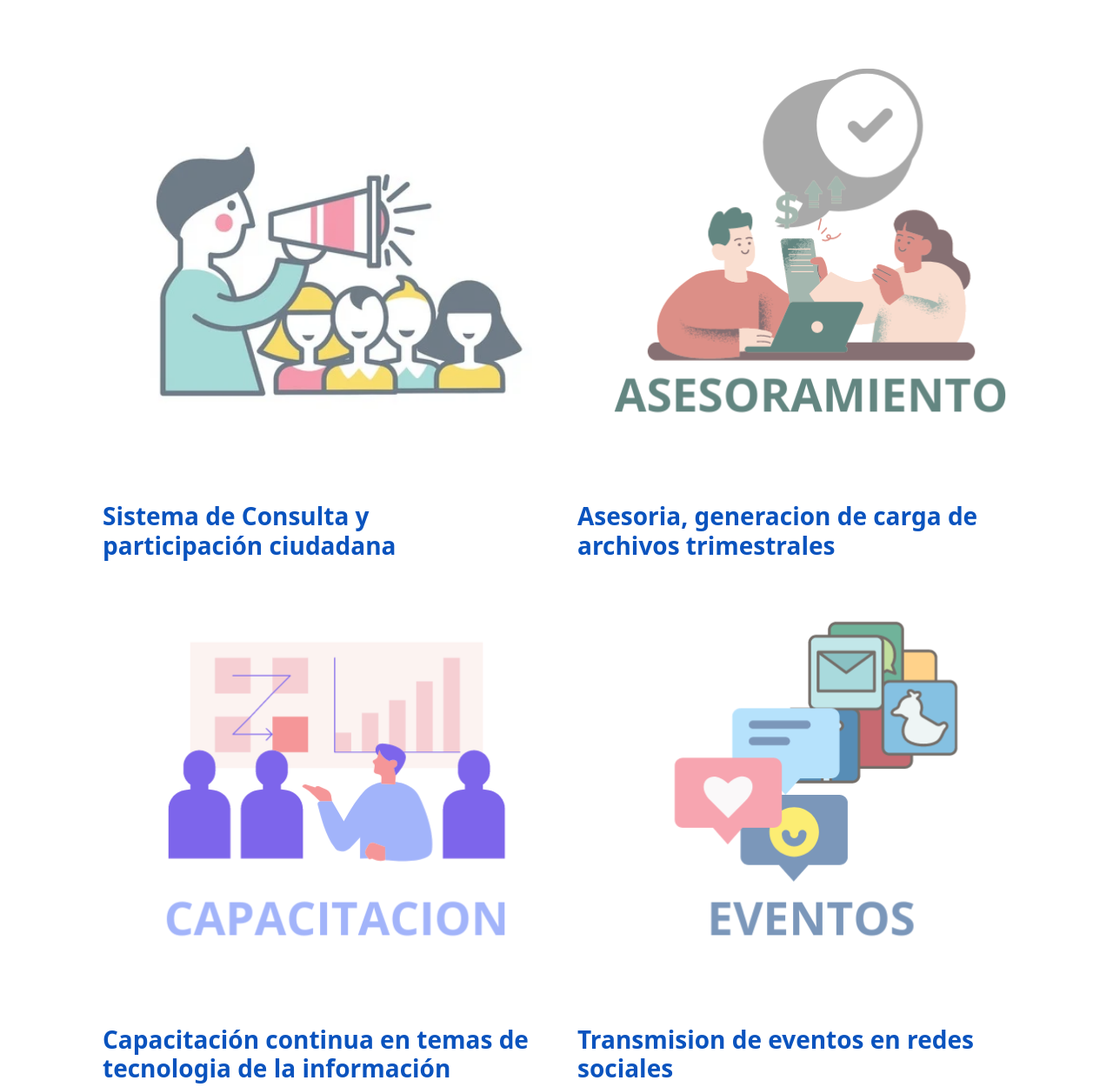
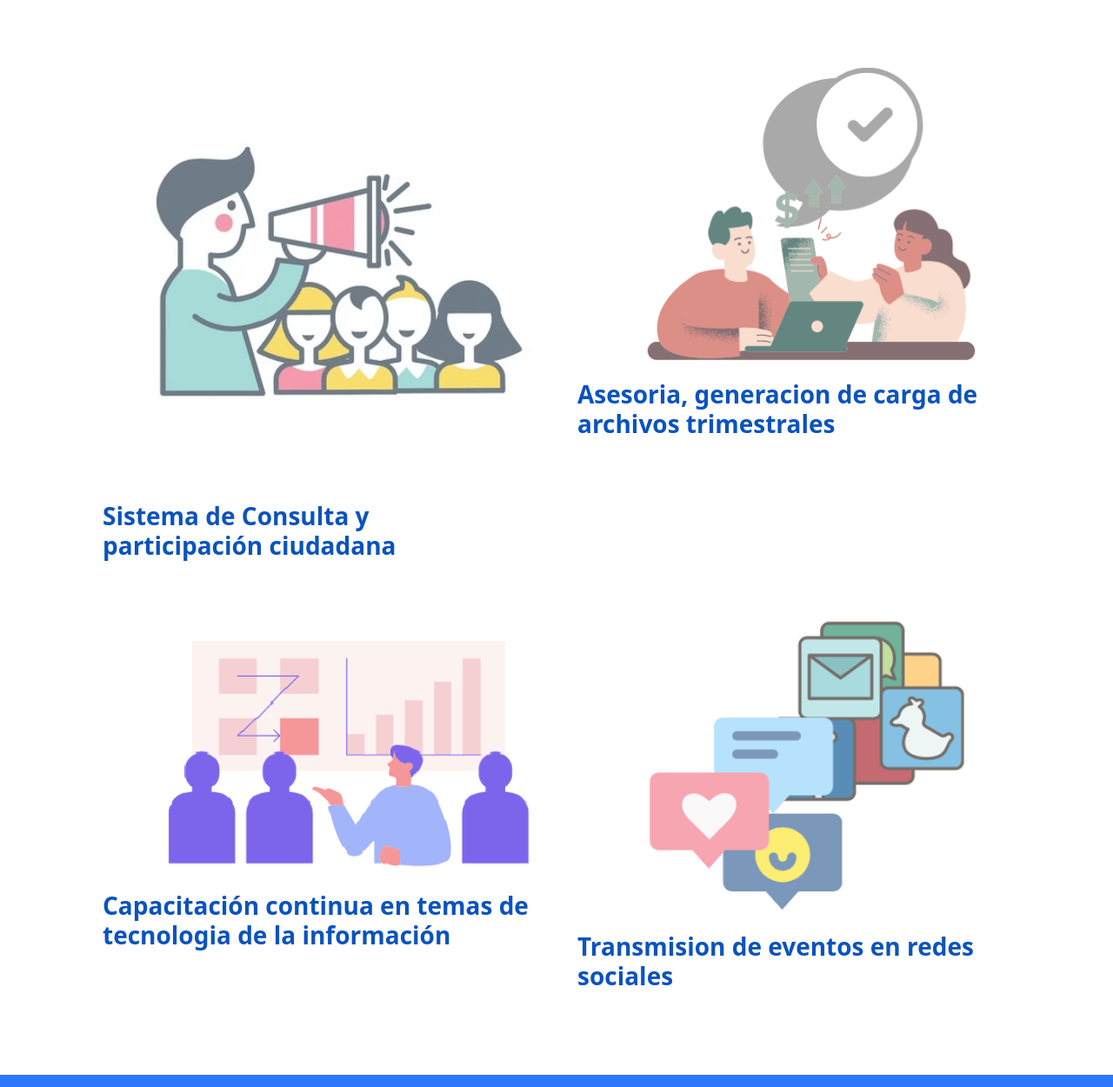
Before and after one commit to Egdfc/JRPCONSULTING-PAGE, a website: page dist/faq.html in a window 1280 px wide. Shown: the part 749-1999 px from the top of the page at 87% size. Drawn offline with nearby package versions, Linux system fonts and the light colour scheme.

Commit message:
Update faq.html

```diff
--- a/dist/faq.html
+++ b/dist/faq.html
@@ -67,20 +67,20 @@
                         </div>
                         <div class="col-lg-6">
                             <div class="position-relative">
-                                <img class="img-fluid rounded-3 mb-3" src="Images/asesoramiento.png" height="800px" width="800px"/>
+                                <img class="img-fluid rounded-3 mb-3" src="Images/asesoramientojp.png" height="800px" width="800px"/>
                                 <a class="h3 fw-bolder text-decoration-none link-dark stretched-link" href="#!">Asesoria, generacion de carga de archivos trimestrales </a>
                             </div>
                         </div>
                         <div class="col-lg-6">
                             <div class="position-relative">
-                                <img class="img-fluid rounded-3 mb-3" src="Images/capacitacion.png" height="800px" width="800px"/>
+                                <img class="img-fluid rounded-3 mb-3" src="Images/capacitacionjp.png" height="800px" width="800px"/>
                                 <a class="h3 fw-bolder text-decoration-none link-dark stretched-link" href="#!">Capacitación continua en temas de tecnologia de la información </a>
                             </div>
                         </div>
 
                         <div class="col-lg-6">
                             <div class="position-relative">
-                                <img class="img-fluid rounded-3 mb-3" src="Images/eventos.png" height="800px" width="800px"/>
+                                <img class="img-fluid rounded-3 mb-3" src="Images/eventosjp.png" height="800px" width="800px"/>
                                 <a class="h3 fw-bolder text-decoration-none link-dark stretched-link" href="#!">Transmision de eventos en redes sociales </a>
                             </div>
                         </div>
```
